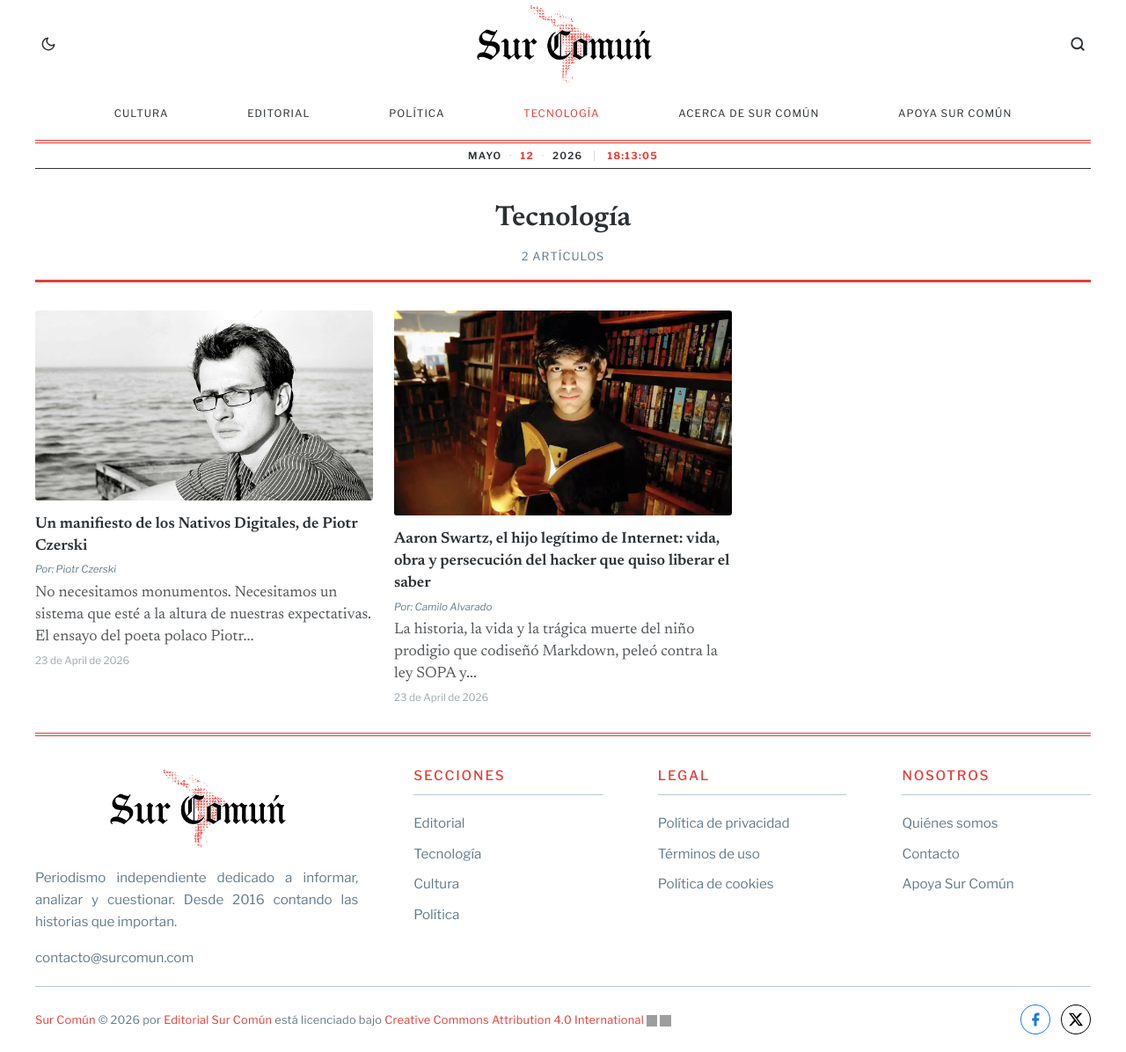
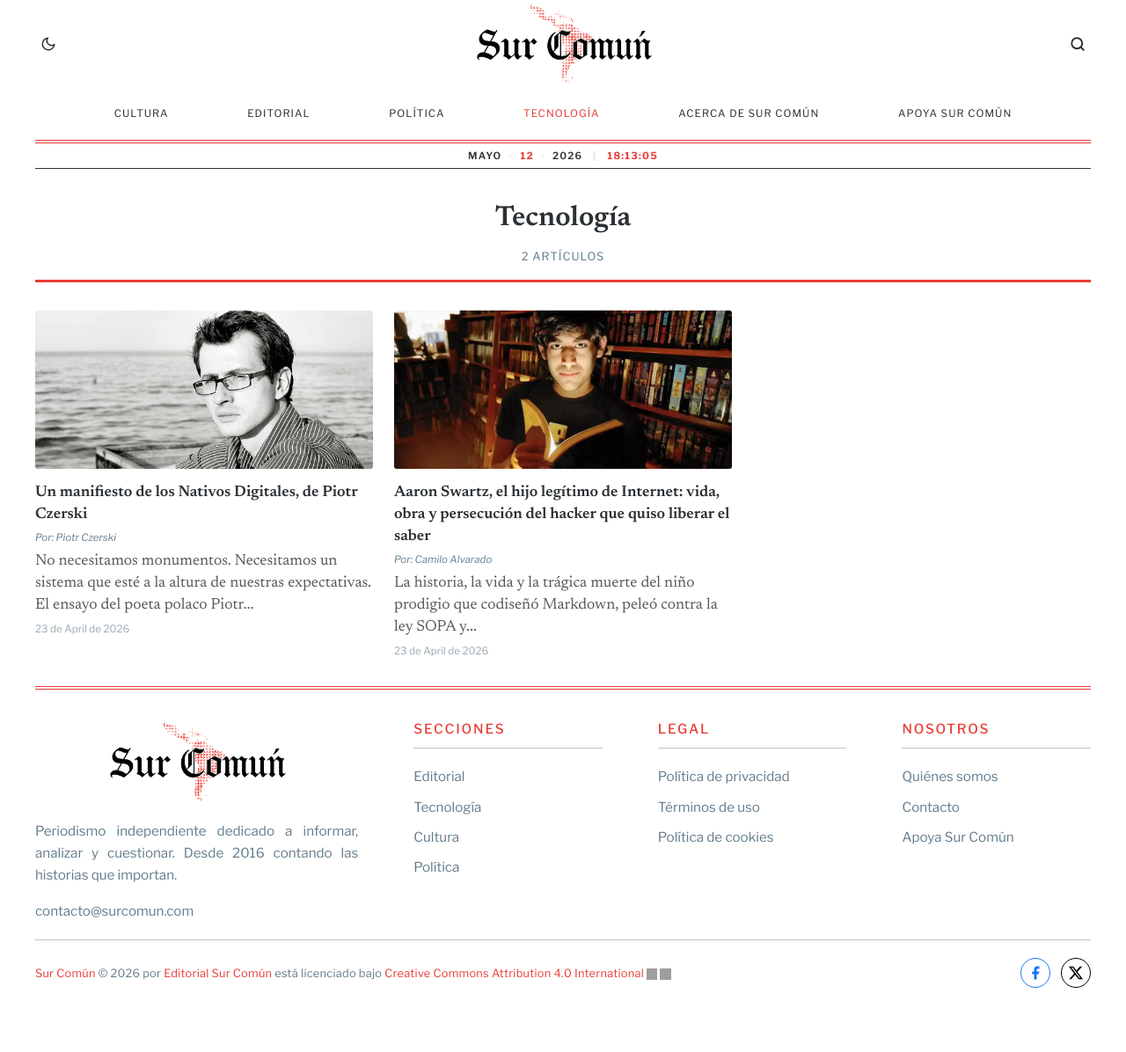
Before and after one commit to camilo78/surcomun.github.io, a Jekyll site: the page built from categorias/tecnologia.md, in a window 1280 px wide. Shown: the whole page at 88% size. Built offline with Jekyll 4.4.1, drawn with Linux system fonts in a browser that asks for light colours; some web fonts are replaced; after the commit the page ends 1143 px from its top, so only the background shows below that; grey boxes are pictures that could not be loaded.

Commit message:
Ajustar estilos de la sección editorial: establecer altura mínima, modificar comportamiento de imágenes y transiciones

```diff
--- a/_sass/minima/custom-styles.scss
+++ b/_sass/minima/custom-styles.scss
@@ -1016,6 +1016,7 @@
 .editorial-feature {
   display: grid;
   grid-template-columns: 1fr 1fr;
+  min-height: 420px;
   margin-bottom: 2rem;
   //border-bottom: 3px solid #E93C35;
 
@@ -1029,17 +1030,19 @@
 
   &__img-link {
     display: block;
+    overflow: hidden;
     flex: 1;
     line-height: 0;
   }
 
   &__img {
     width: 100%;
-    height: auto;
+    height: 100%;
+    object-fit: cover;
     display: block;
-    transition: opacity 0.2s;
-
-    &:hover { opacity: 0.9; }
+    transition: transform 0.4s ease;
+
+    &:hover { transform: scale(1.03); }
   }
 
   &__caption {
@@ -1229,7 +1232,8 @@
 
   &__img {
     width: 100%;
-    height: auto;
+    aspect-ratio: 16 / 9;
+    object-fit: contain;
     display: block;
     transition: opacity 0.2s;
     &:hover { opacity: 0.85; }
@@ -1413,7 +1417,7 @@
 
 .latest-grid .news-card__img {
   width: 100%;
-  height: auto;
+  height: 180px;
 }
 
 // ── Label de fecha ──
```
